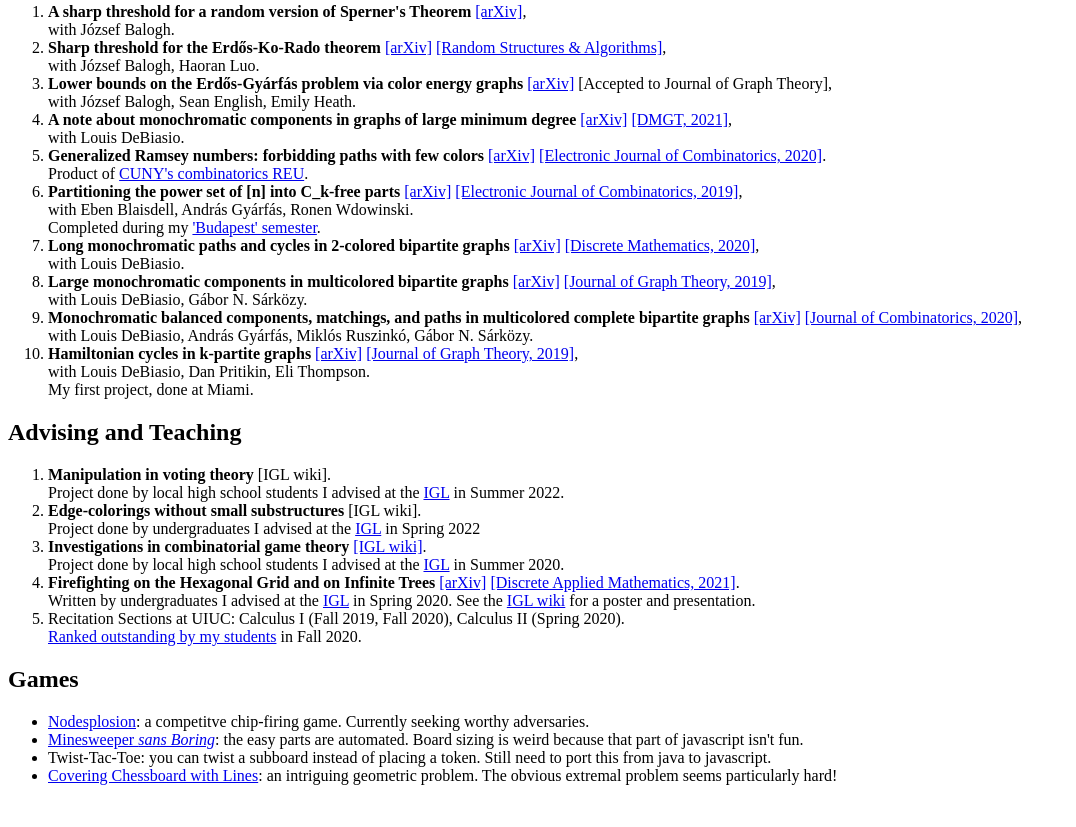
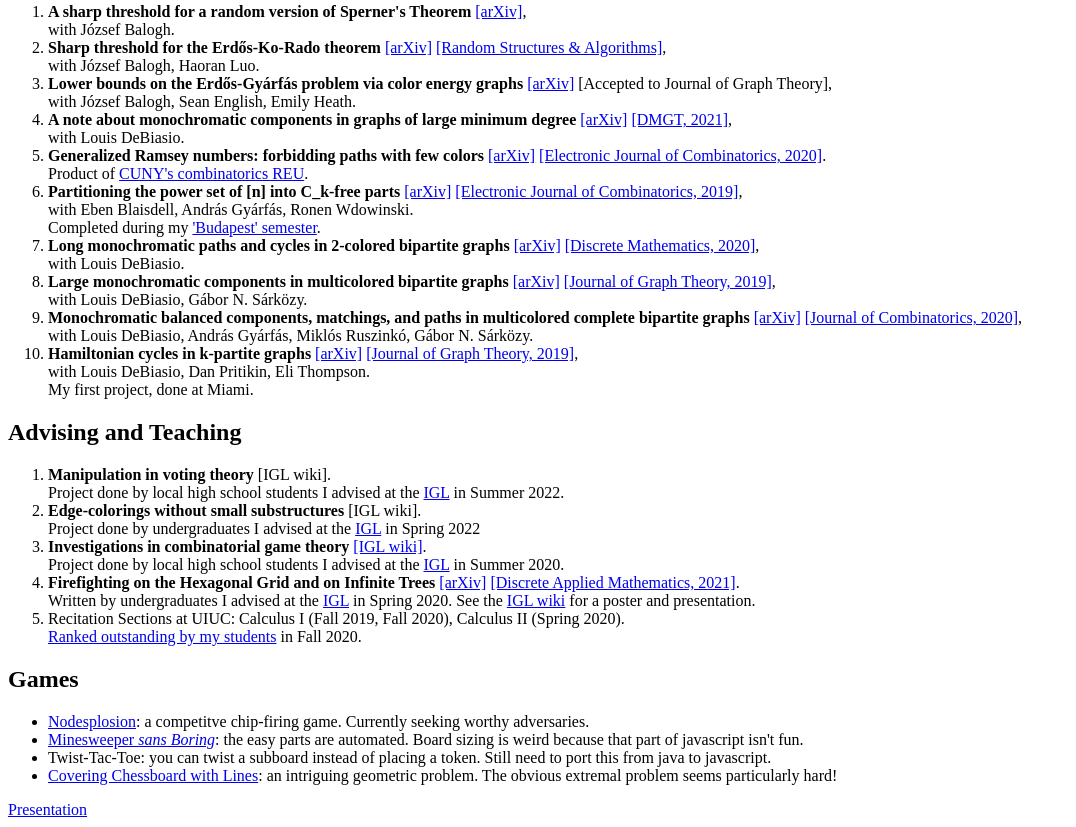
Before and after one commit to Bob1123/bob1123.github.io, a plain HTML site: page index.html in a window 1280 px wide. Shown: the part 552-1379 px from the top of the page, without its empty margins (0-1076 px from the left). Before the commit the page ends 1353 px from the top, so only its background shows below. Drawn offline with Linux system fonts and the light colour scheme.

Commit message:
Update index.html

```diff
--- a/index.html
+++ b/index.html
@@ -73,3 +73,5 @@
   <li> Twist-Tac-Toe: you can twist a subboard instead of placing a token. Still need to port this from java to javascript. </li>
   <li> <a href="linecovering.html">Covering Chessboard with Lines</a>: an intriguing geometric problem. The obvious extremal problem seems particularly hard! </li>
 </ul>
+
+<a href="https://bob1123.github.io/website/AmherstAMS.pdf">Presentation</a>
```
